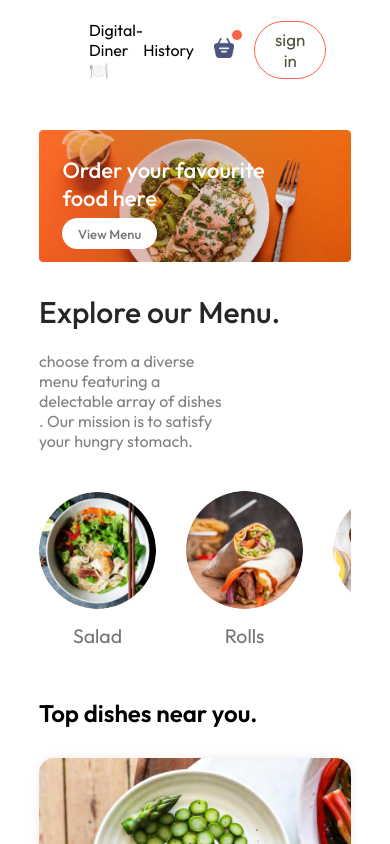
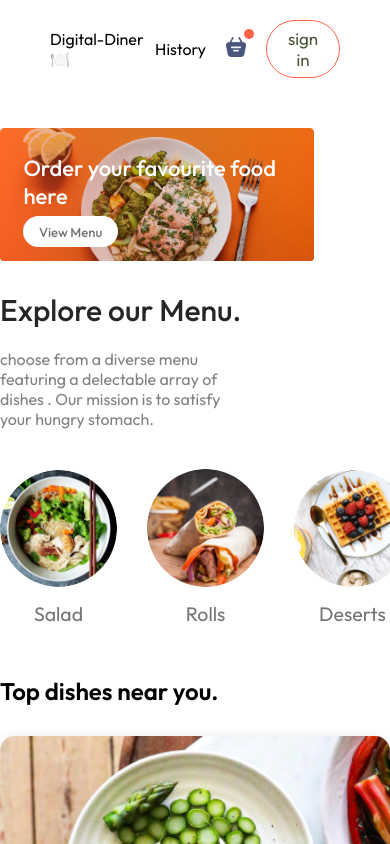
Before and after one commit to Shankars57/Digital_Diner, a React (Vite) app in the folder frontend/: page / in a window 390 px wide. Shown: the top 844 px of the page. Built offline with nearby package versions, Linux system fonts and the light colour scheme.

Commit message:
Initial commit

```diff
--- a/frontend/src/index.css
+++ b/frontend/src/index.css
@@ -28,3 +28,34 @@ a {
     opacity: 1;
   }
 }
+
+@media (max-width: 768px) {
+  .app {
+    width: 100%;
+  }
+}
+@media (max-width: 480px) {
+  .app {
+    width: 100%;
+  }
+}
+@media (max-width: 320px) {
+  .app {
+    width: 100%;
+  }
+}
+@media (max-width: 240px) {
+  .app {
+    width: 100%;
+  }
+}
+@media (max-width: 1200px) {
+  .app {
+    width: 100%;
+  }
+}
+@media (max-width: 992px) {
+  .app {
+    width: 100%;
+  }
+}
```
